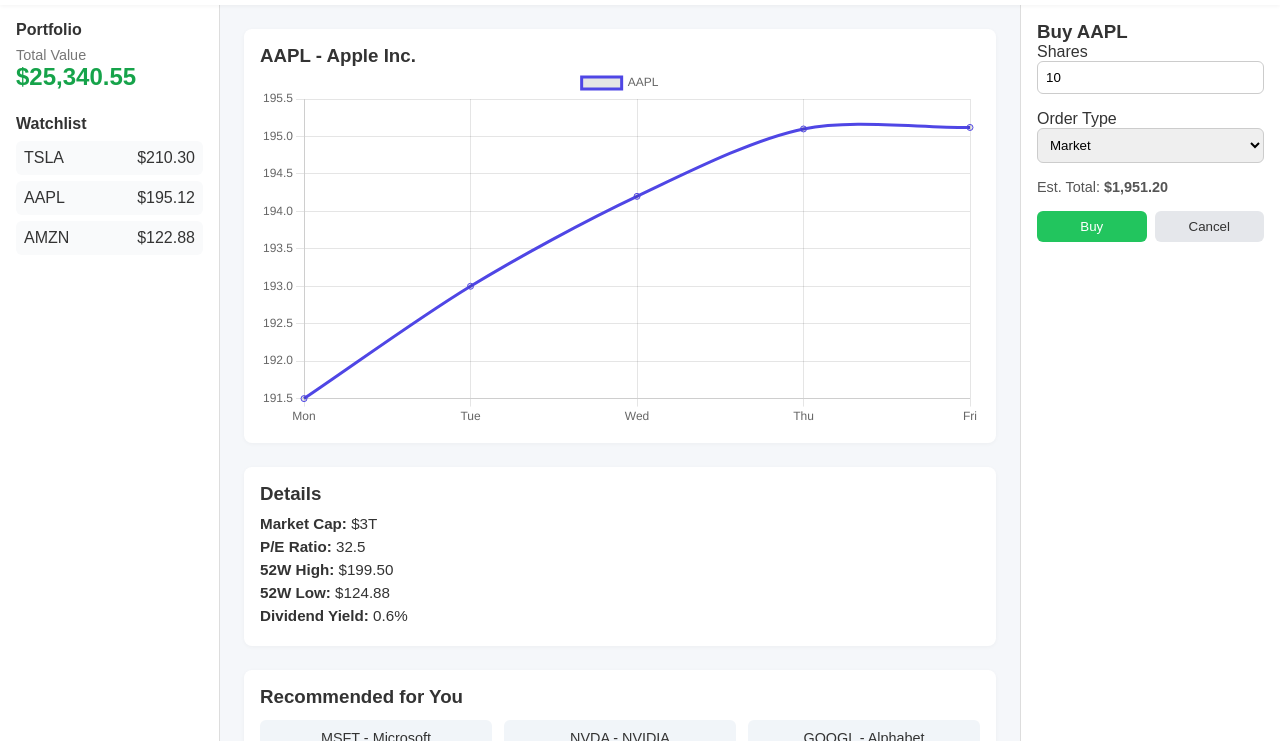
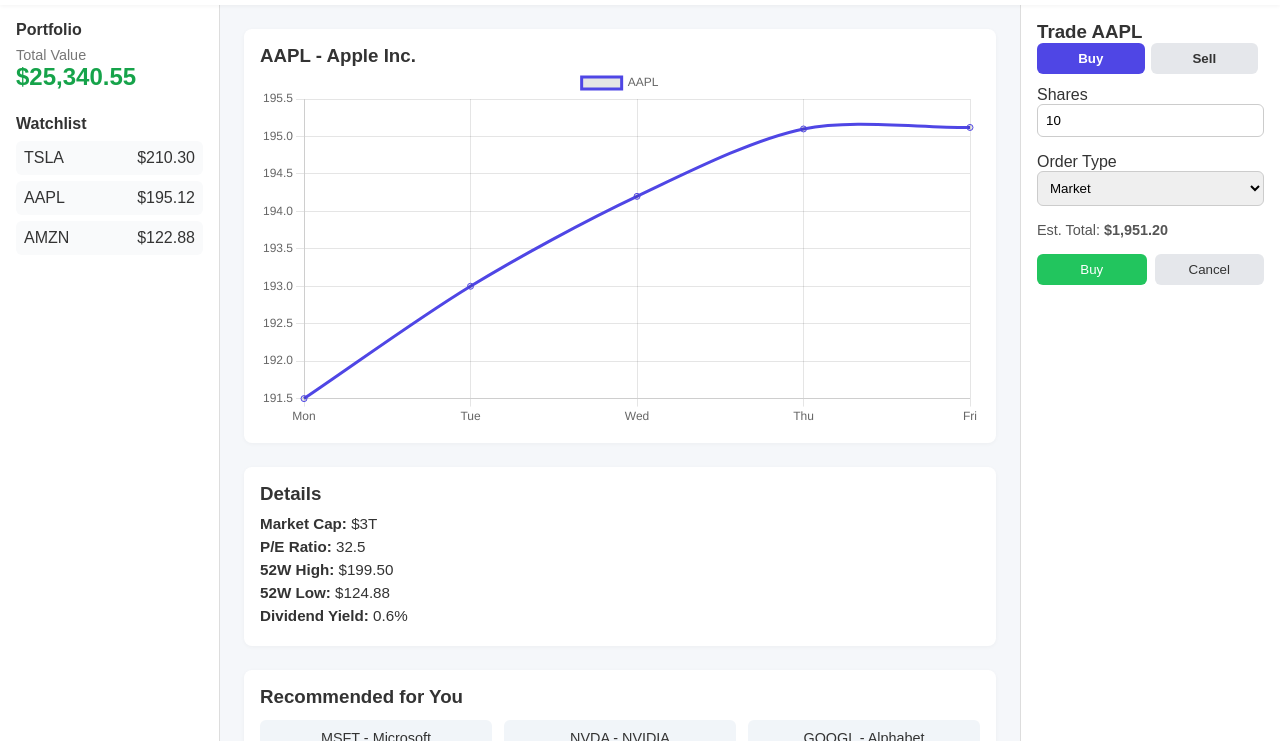
Before and after one commit to gzmox/Inv.ai, a plain HTML site: page index.html in a window 1280 px wide. Shown: the part 59-800 px from the top of the page. Drawn offline with nearby package versions, Linux system fonts and the light colour scheme.

Commit message:
Update index.html

```diff
--- a/index.html
+++ b/index.html
@@ -66,7 +66,13 @@
 
     <!-- Trade Panel -->
     <aside class="trade-panel">
-      <h3>Buy AAPL</h3>
+<h3>Trade AAPL</h3>
+
+<div class="buy-sell-toggle">
+  <button type="button" id="buy-tab" class="active">Buy</button>
+  <button type="button" id="sell-tab">Sell</button>
+</div>
+
 <form class="trade-form" id="trade-form">
   <label>Shares
     <input type="number" value="10" min="1" id="shares-input" />
@@ -77,9 +83,11 @@
       <option>Limit</option>
     </select>
   </label>
-        <p class="estimate">Est. Total: <strong id="estimated-total">$1,951.20</strong></p>
+  <p class="estimate">
+    Est. Total: <strong id="estimated-total">$1,951.20</strong>
+  </p>
   <div class="buttons">
-          <button type="submit" class="buy-btn">Buy</button>
+    <button type="submit" class="buy-btn" id="submit-btn">Buy</button>
     <button type="button" class="cancel-btn" onclick="document.getElementById('trade-form').reset()">Cancel</button>
   </div>
 </form>
```
Lines whose indentation alone changed are shown as unchanged.
